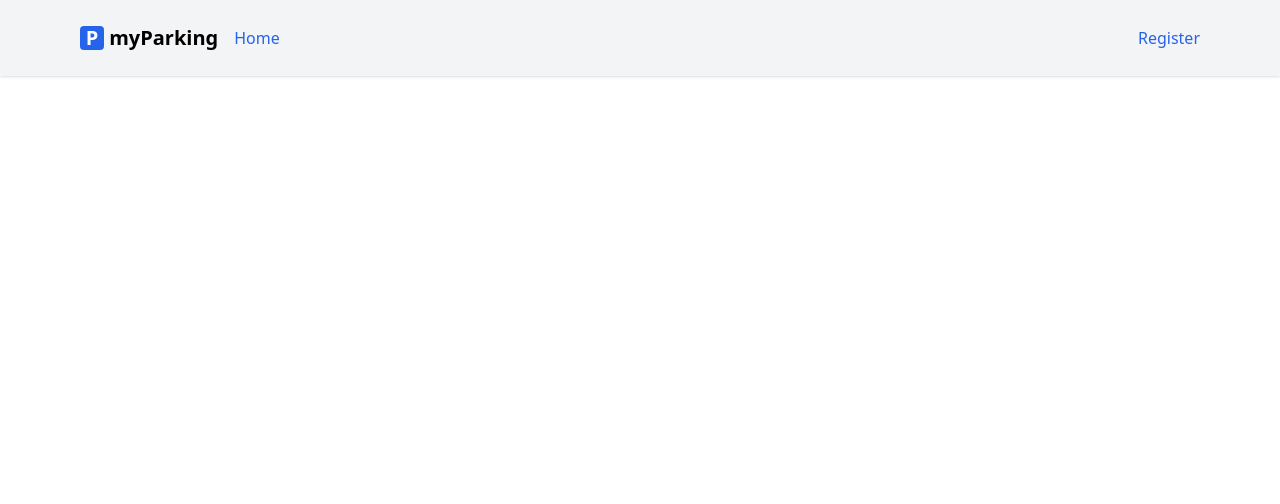
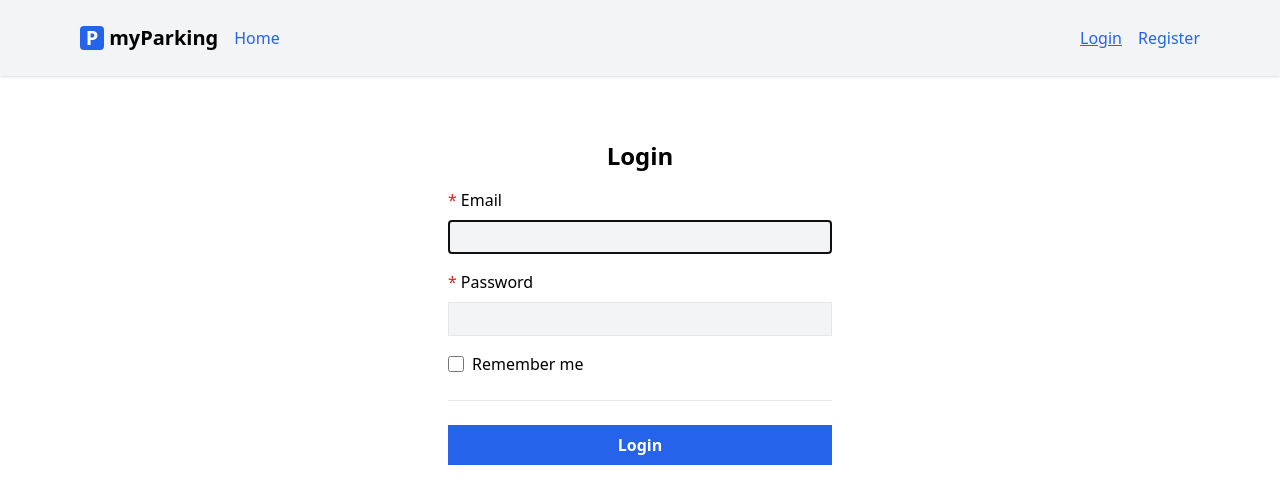
Before and after one commit to ammar4web/Car-Parking-App, a Vue app in the folder vue3/: page /login in a window 1280 px wide. Shown: the top 504 px of the page. Built offline with nearby package versions, Linux system fonts and the light colour scheme.

Commit message:
Login page

```diff
--- a/vue3/src/App.vue
+++ b/vue3/src/App.vue
@@ -35,6 +35,9 @@ const auth = useAuth();
             <button @click="auth.logout" class="router-link">Logout</button>
           </template>
           <template v-else>
+            <RouterLink class="router-link" :to="{ name: 'login' }">
+              Login
+            </RouterLink>
             <RouterLink class="router-link" :to="{ name: 'register' }">
               Register
             </RouterLink>
--- a/vue3/src/bootstrap.js
+++ b/vue3/src/bootstrap.js
@@ -12,7 +12,7 @@ window.axios.interceptors.response.use(
   (error) => {
     if (error.response?.status === 401) {
       const auth = useAuth();
-      auth.destroyTokenAndRedirectTo("register");
+      auth.destroyTokenAndRedirectTo();
     }
 
     return Promise.reject(error);
--- a/vue3/src/router/index.js
+++ b/vue3/src/router/index.js
@@ -2,7 +2,7 @@ import { createRouter, createWebHistory } from "vue-router";
 
 function auth(to, from, next) {
   if (!localStorage.getItem("access_token")) {
-    return next({ name: "register" });
+    return next({ name: "login" });
   }
 
   next();
@@ -36,6 +36,12 @@ const router = createRouter({
       beforeEnter: auth,
       component: () => import("@/views/Vehicles/IndexView.vue"),
     },
+    {
+      path: "/login",
+      name: "login",
+      beforeEnter: guest,
+      component: () => import("@/views/Auth/LoginView.vue"),
+    },
   ],
 });
 
--- a/vue3/src/stores/auth.js
+++ b/vue3/src/stores/auth.js
@@ -21,14 +21,14 @@ export const useAuth = defineStore("auth", () => {
     router.push({ name: "vehicles.index" });
   }
 
-  function destroyTokenAndRedirectTo(routeName) {
+  function destroyTokenAndRedirectTo(routeName = "login") {
     setAccessToken(null);
     router.push({ name: routeName });
   }
 
   async function logout() {
     return window.axios.post("auth/logout").finally(() => {
-      destroyTokenAndRedirectTo("register");
+      destroyTokenAndRedirectTo();
     });
   }
 
--- /dev/null
+++ b/vue3/src/stores/login.js
@@ -0,0 +1,46 @@
+import { reactive, ref } from "vue";
+import { defineStore } from "pinia";
+import { useAuth } from "@/stores/auth";
+
+export const useLogin = defineStore("login", () => {
+  const auth = useAuth();
+  const errors = reactive({});
+  const loading = ref(false);
+  const form = reactive({
+    email: "",
+    password: "",
+    remember: false,
+  });
+
+  function resetForm() {
+    form.email = "";
+    form.password = "";
+    form.remember = false;
+
+    errors.value = {};
+  }
+
+  async function handleSubmit() {
+    if (loading.value) return;
+
+    loading.value = true;
+    errors.value = {};
+
+    return window.axios
+      .post("auth/login", form)
+      .then((response) => {
+        auth.login(response.data.access_token);
+      })
+      .catch((error) => {
+        if (error.response.status === 422) {
+          errors.value = error.response.data.errors;
+        }
+      })
+      .finally(() => {
+        form.password = "";
+        loading.value = false;
+      });
+  }
+
+  return { form, errors, loading, resetForm, handleSubmit };
+});
--- /dev/null
+++ b/vue3/src/views/Auth/LoginView.vue
@@ -0,0 +1,67 @@
+<script setup>
+import { onBeforeUnmount } from "vue";
+import { useLogin } from "@/stores/login";
+
+const store = useLogin();
+
+onBeforeUnmount(store.resetForm);
+</script>
+
+<template>
+  <form @submit.prevent="store.handleSubmit" novalidate>
+    <div class="flex flex-col mx-auto md:w-96 w-full">
+      <h1 class="text-2xl font-bold mb-4 text-center">Login</h1>
+      <div class="flex flex-col gap-2 mb-4">
+        <label for="email" class="required">Email</label>
+        <input
+          v-model="store.form.email"
+          id="email"
+          name="email"
+          type="text"
+          class="form-input"
+          autofocus
+          autocomplete="email"
+          required
+          :disabled="store.loading"
+        />
+        <ValidationError :errors="store.errors" field="email" />
+      </div>
+
+      <div class="flex flex-col gap-2 mb-4">
+        <label for="password" class="required">Password</label>
+        <input
+          v-model="store.form.password"
+          id="password"
+          name="password"
+          type="password"
+          class="p-1 border bg-gray-100"
+          autocomplete="current-password"
+          required
+          :disabled="store.loading"
+        />
+        <ValidationError :errors="store.errors" field="password" />
+      </div>
+
+      <div class="flex flex-col gap-2">
+        <label class="flex gap-2 items-center hover:cursor-pointer">
+          <input
+            v-model="store.form.remember"
+            type="checkbox"
+            class="w-4 h-4"
+            :disabled="store.loading"
+          />
+          <span class="select-none">Remember me</span>
+        </label>
+      </div>
+
+      <div class="border-t h-[1px] my-6"></div>
+
+      <div class="flex flex-col gap-2">
+        <button type="submit" class="btn btn-primary" :disabled="store.loading">
+          <IconSpinner class="animate-spin" v-show="store.loading" />
+          Login
+        </button>
+      </div>
+    </div>
+  </form>
+</template>
```
